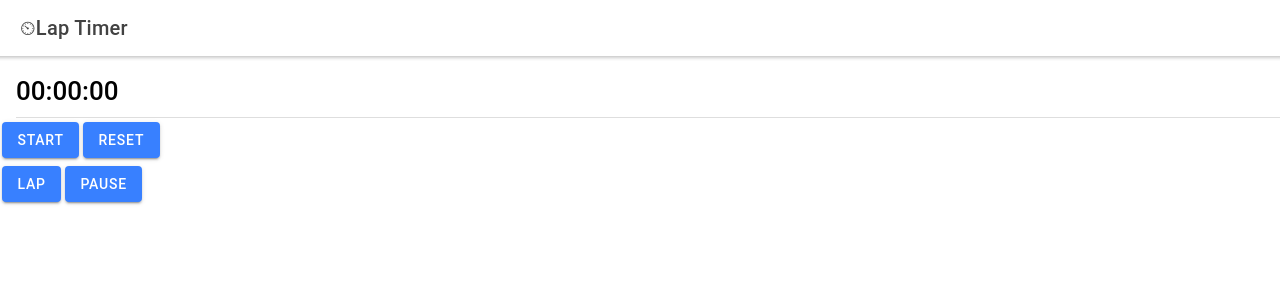
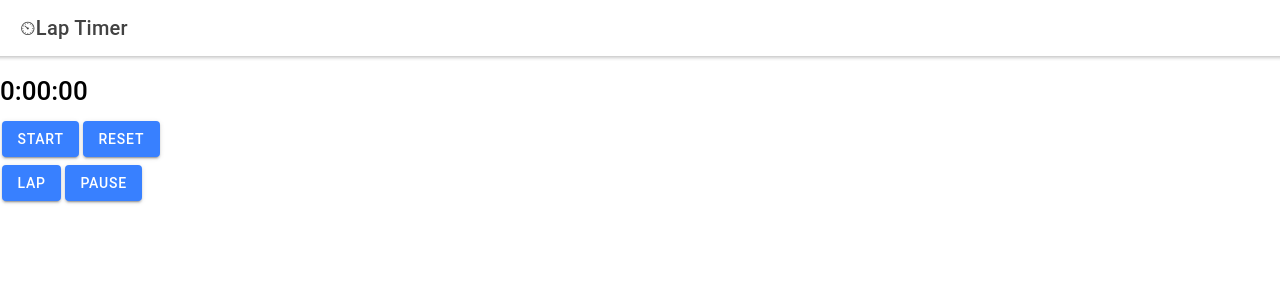
Before and after one commit to patrick-verbs/ionicLapTimer, a React (Create React App) app: page /home in a window 1280 px wide. Shown: the top 300 px of the page. Built offline with nearby package versions, Linux system fonts and the light colour scheme.

Commit message:
add properly-displaying timer

```diff
--- /dev/null
+++ b/src/components/Timer.tsx
@@ -0,0 +1,29 @@
+import { IonContent, IonHeader, IonPage, IonTitle, IonToolbar, IonItem, IonButton } from '@ionic/react'
+import { useEffect, useCallback, useMemo, useState } from 'react'
+import { msToClockString } from '../utilities/printTime'
+
+const Timer: React.FC = () => {
+  const [ms, setMs] = useState(0)
+  const [isRunning, setIsRunning] = useState(false) // Defines isRunning as a boolean
+
+  const tick = useCallback(async () => {setMs(ms + 10)}, [ms])
+
+  useEffect(() => {
+    const timerId = isRunning ? setInterval(tick, 10) : undefined
+    return () => timerId ? clearInterval(timerId) : undefined
+  }, [isRunning, tick])
+
+
+  return (
+    <div>
+      <h1>{msToClockString(ms)}</h1>
+      <IonButton onClick={()=> setIsRunning(true)}>Start</IonButton>
+      <IonButton>Reset</IonButton>
+      <br></br>
+      <IonButton>Lap</IonButton>
+      <IonButton onClick={()=> setIsRunning(false)}>Pause</IonButton>
+    </div>
+  )
+}
+
+export default Timer
--- a/src/pages/Home.tsx
+++ b/src/pages/Home.tsx
@@ -1,5 +1,6 @@
 import { IonContent, IonHeader, IonPage, IonTitle, IonToolbar, IonItem, IonButton } from '@ionic/react';
 import './Home.css';
+import Timer from '../components/Timer'
 
 const Home: React.FC = () => {
   return (
@@ -10,14 +11,7 @@ const Home: React.FC = () => {
         </IonToolbar>
       </IonHeader>
       <IonContent fullscreen>
-        <IonItem>
-          <h1>00:00:00</h1>
-        </IonItem>
-          <IonButton>Start</IonButton>
-          <IonButton>Reset</IonButton>
-          <br></br>
-          <IonButton>Lap</IonButton>
-          <IonButton>Pause</IonButton>
+        <Timer/>
       </IonContent>
     </IonPage>
   );
--- /dev/null
+++ b/src/utilities/printTime.ts
@@ -0,0 +1,20 @@
+export const msToClockString = (ms: number):string => {
+  // Convert ms to seconds
+  const hundredths = (ms / 10) % 100
+  const seconds = Math.floor(ms / 1000) % 60
+  const minutes = Math.floor(ms / 60000) % 60
+
+  const printHundredths = (hundredths < 10)
+    ? `0${hundredths}`
+    : hundredths
+
+  const printSeconds = (seconds < 10)
+    ? `0${seconds}`
+    : seconds
+
+  function annexZero(time: number) {
+    return (time < 10) ? `0${time}` : time
+  }
+
+  return `${minutes}:${annexZero(seconds)}:${annexZero(hundredths)}`
+}
```
Also changed, not shown: src/components/ExploreContainer.css (deleted, +0 -24 lines), src/components/ExploreContainer.tsx (deleted, +0 -14 lines).
